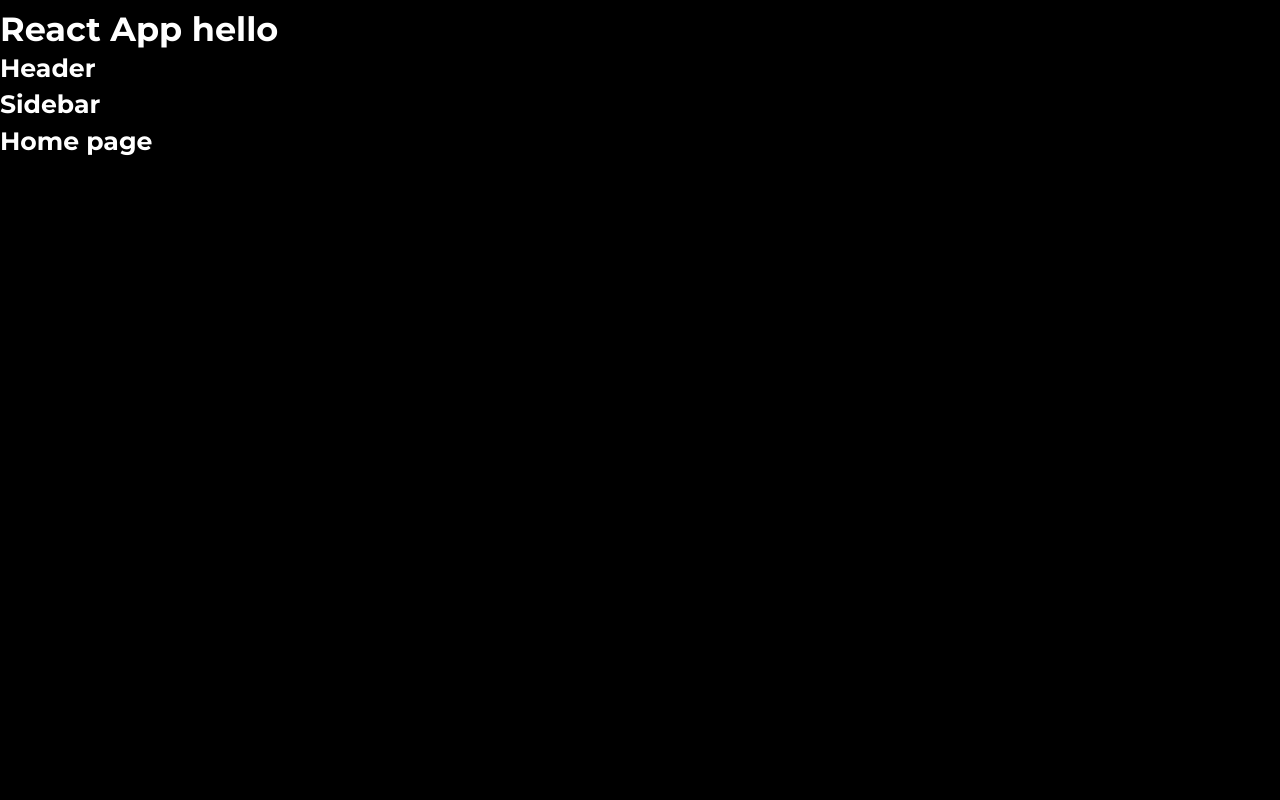
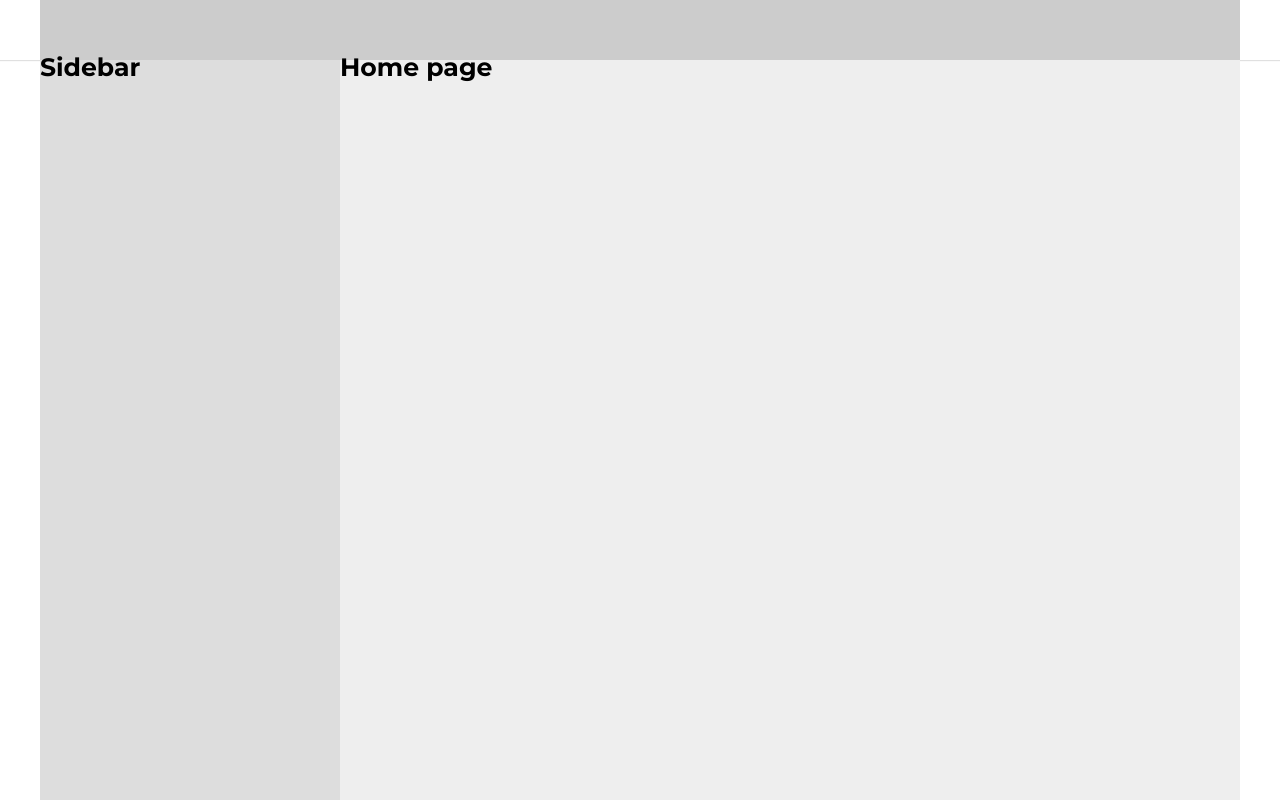
Before and after one commit to temzero/Tictoc-app, a React (Create React App) app: page / in a window 1280 px wide. Shown: the top 800 px of the page. Built offline with nearby package versions, Linux system fonts and the light colour scheme.

Commit message:
63. Default Layout

```diff
--- a/package.json
+++ b/package.json
@@ -6,6 +6,7 @@
     "@testing-library/jest-dom": "^5.17.0",
     "@testing-library/react": "^13.4.0",
     "@testing-library/user-event": "^13.5.0",
+    "classnames": "^2.5.1",
     "normalize.css": "^8.0.1",
     "react": "^18.3.1",
     "react-dom": "^18.3.1",
--- a/src/App.js
+++ b/src/App.js
@@ -2,12 +2,12 @@ import { Fragment } from "react";
 import { BrowserRouter as Router, Routes, Route } from "react-router-dom";
 import { publicRoutes } from "./routes";
 import { DefaultLayout } from "./components/Layout";
+import Header from "./components/Layout/components/Header";
 
 function App() {
    return (
       <Router>
          <div>
-           <h1>React App hello</h1>
            <Routes>
                { publicRoutes.map((route, index) => {
                   const Page = route.component
--- a/src/components/GlobalStyles/GlobalStyles.scss
+++ b/src/components/GlobalStyles/GlobalStyles.scss
@@ -3,9 +3,15 @@
 
 :root {
     --primary-color: red;
+
+    // Default Layout
+    --defaultlayout-header-height: 60px;
+    --defaultlayout-width: 1200px;
 }
 
 * {
+    margin: 0;
+    padding: 0;
     box-sizing: border-box;
 }
 
@@ -18,6 +24,4 @@ body {
     font-size: 1.6rem;
     line-height: 1.5rem;
     text-rendering: optimizeSpeed;
-    color: white;
-    background-color: black;
 }
--- /dev/null
+++ b/src/components/Layout/DefaultLayout/DefaultLayout.module.scss
@@ -0,0 +1,19 @@
+.wrapper {
+    display: flex;
+    justify-content: center;
+    flex-direction: column;
+    align-items: center;
+}
+
+.container {
+    width: var(--defaultlayout-width);
+    min-height: 1000px;
+    background-color: #444;
+    display: flex;
+}
+
+.content {
+    flex: 1;
+    background-color: #eee;
+    min-height: 1000px;
+}
--- /dev/null
+++ b/src/components/Layout/DefaultLayout/Sidebar/Sidebar.module.scss
@@ -0,0 +1,5 @@
+.wrapper {
+    width: 300px;
+    min-height: 1000px;
+    background-color: #ddd;
+}
--- a/src/components/Layout/DefaultLayout/Sidebar/index.js
+++ b/src/components/Layout/DefaultLayout/Sidebar/index.js
@@ -1,5 +1,9 @@
+import styles from './Sidebar.module.scss';
+
 function Sidebar() {
-    return ( <h2>Sidebar</h2> );
+    return ( <aside className={styles.wrapper}>
+        <h2>Sidebar</h2>
+    </aside> );
 }
 
 export default Sidebar;
--- a/src/components/Layout/DefaultLayout/index.js
+++ b/src/components/Layout/DefaultLayout/index.js
@@ -1,13 +1,14 @@
 import Header from "../components/Header";
 import Sidebar from "./Sidebar";
+import styles from './DefaultLayout.module.scss'
 
 function DefaultLayout({ children }) {
     return (
-        <div>
+        <div className={styles.wrapper}>
             <Header/>
-            <div className="container">
+            <div className={styles.container}>
                 <Sidebar />
-                <div className="content">{children}</div>
+                <div className={styles.content}>{children}</div>
             </div>
         </div>
      );
--- a/src/components/Layout/Search/Header/index.js
+++ /dev/null
@@ -1,5 +0,0 @@
-function Header() {
-    return ( <h2>Header</h2> );
-}
-
-export default Header;
--- a/src/components/Layout/Search/index.js
+++ b/src/components/Layout/Search/index.js
@@ -1,4 +1,4 @@
-import Header from "./Header";
+import Header from "../components/Header";
 
 function DefaultLayout({ children }) {
     return (
--- /dev/null
+++ b/src/components/Layout/components/Header/Header.module.scss
@@ -0,0 +1,14 @@
+.wrapper {
+    width: 100%;
+    height: var(--defaultlayout-header-height);
+    box-shadow: 0px 1px 1px rgb(0 0 0 / 12%);
+    display: flex;
+    justify-content: center;
+}
+
+.inner {
+    width: var(--defaultlayout-width);
+    background-color: #ccc;
+    height: 100%;
+
+}
--- a/src/components/Layout/components/Header/index.js
+++ b/src/components/Layout/components/Header/index.js
@@ -1,5 +1,11 @@
+import styles from './Header.module.scss';
+
 function Header() {
-    return ( <h2>Header</h2> );
+    return ( <header className={styles.wrapper}>
+        <div className={styles.inner}>
+
+        </div>
+    </header> );
 }
 
 export default Header;
```
Also changed, not shown: 1 other file (tests, documents, lock files or other folders).
